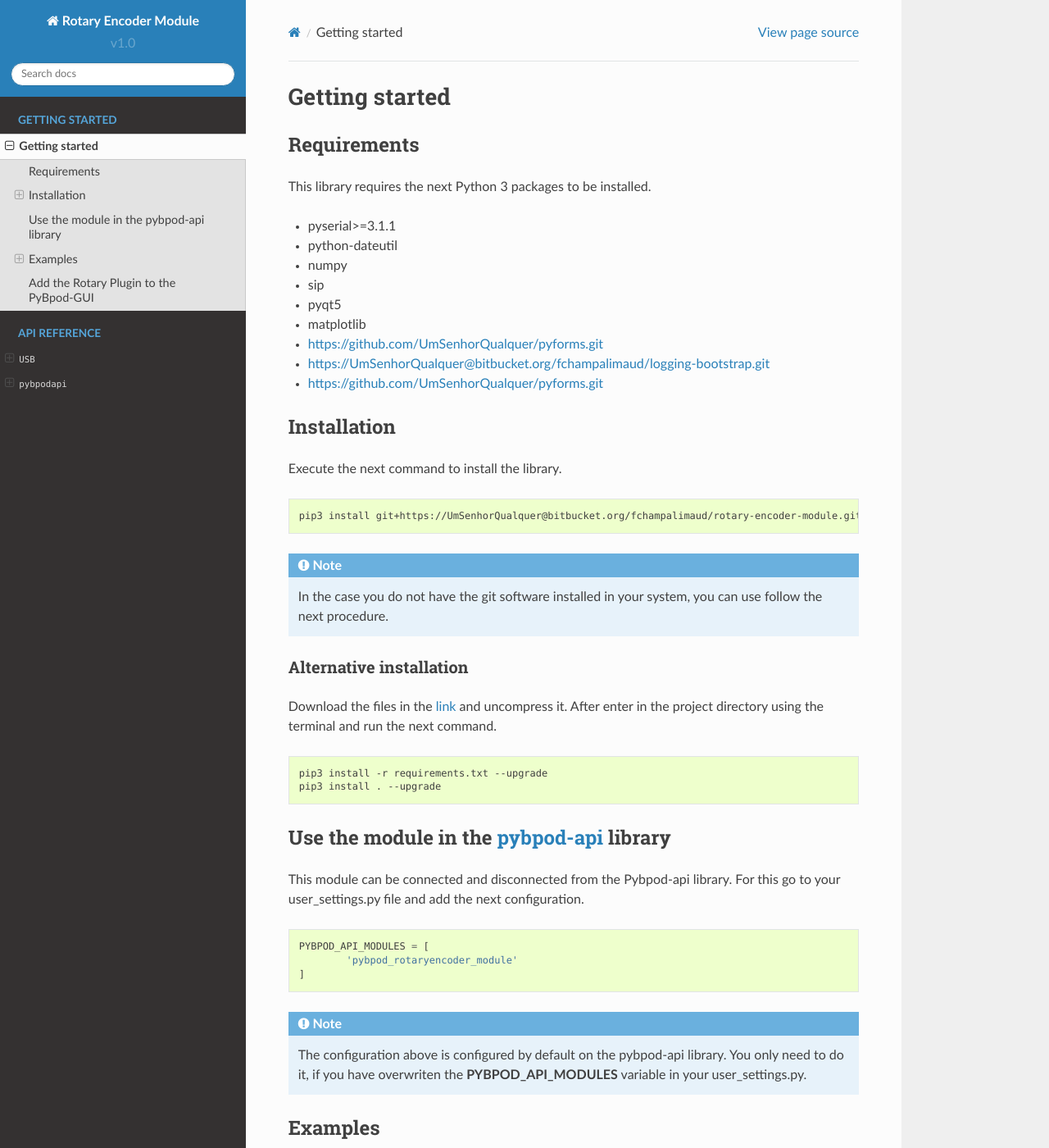
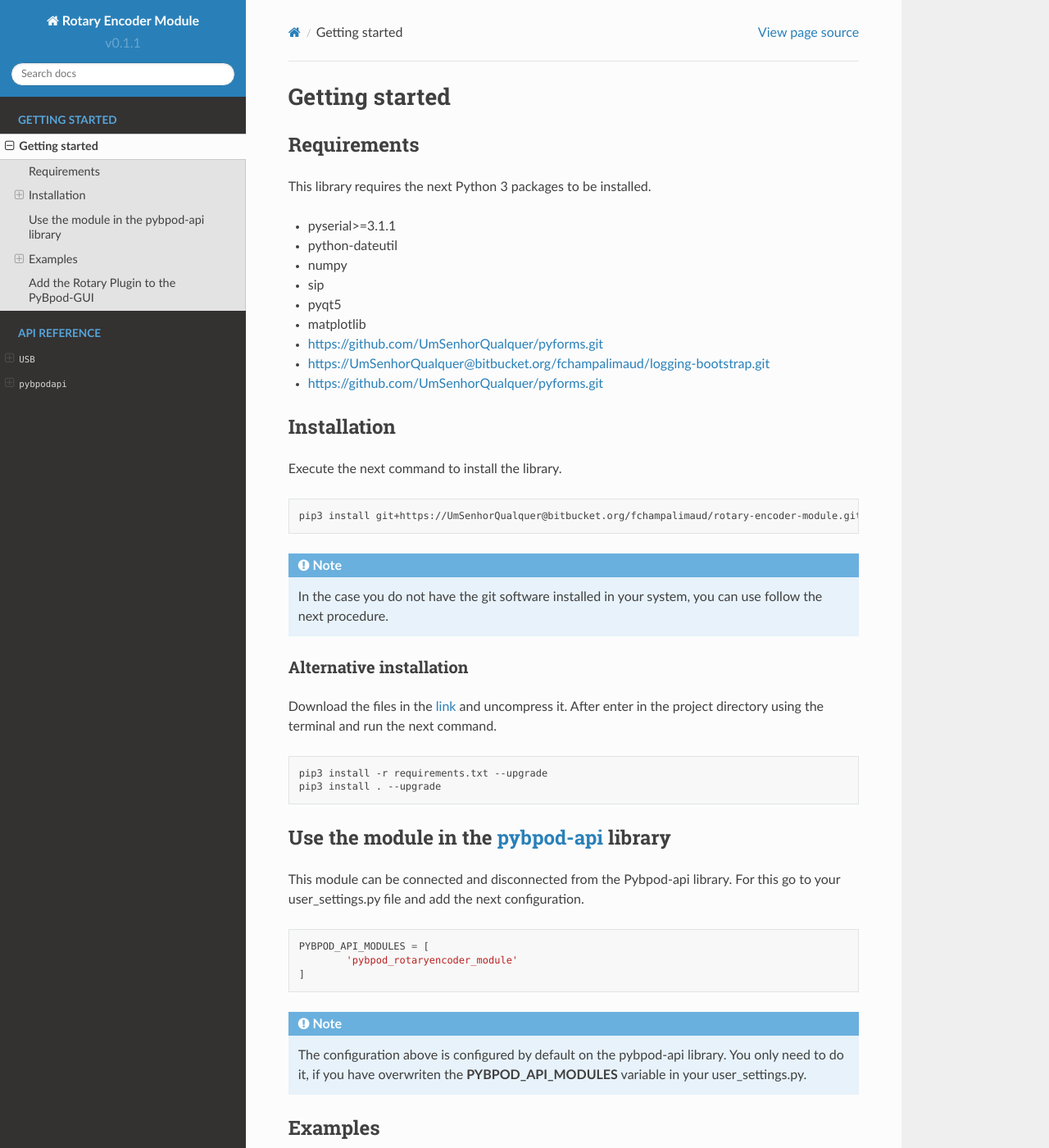
Before and after one commit to histun/pybpod-gui-plugin-rotaryencoder, a Sphinx documentation site: the page built from docs/source/getting-started.rst, in a window 1280 px wide and 1400 px high. Shown: the whole window at 82% size. Built offline with Sphinx 7.4.7 and the Read the Docs theme 2.0.0, drawn with Linux system fonts in a browser that asks for light colours.

Commit message:
Update version to v0.1.1

```diff
--- a/docs/source/conf.py
+++ b/docs/source/conf.py
@@ -89,9 +89,9 @@ author = 'Ricardo Ribeiro'
 # built documents.
 #
 # The short X.Y version.
-version = 'v1.0'
+version = 'v0.1.1'
 # The full version, including alpha/beta/rc tags.
-release = 'v1.0'
+release = 'v0.1.1'
 
 # The language for content autogenerated by Sphinx. Refer to documentation
 # for a list of supported languages.
@@ -106,7 +106,7 @@ language = None
 exclude_patterns = []
 
 # The name of the Pygments (syntax highlighting) style to use.
-pygments_style = 'sphinx'
+pygments_style = 'default'
 
 # If true, `todo` and `todoList` produce output, else they produce nothing.
 todo_include_todos = True
--- a/pybpod_rotaryencoder_module/__init__.py
+++ b/pybpod_rotaryencoder_module/__init__.py
@@ -1,4 +1,4 @@
-__version__ 	= "1.1"
+__version__ 	= "0.1.1"
 __author__ 		= ['Ricardo Ribeiro']
 __credits__ 	= ["Ricardo Ribeiro"]
 __license__ 	= "Copyright (C) 2007 Free Software Foundation, Inc. <http://fsf.org/>"
--- a/setup.py
+++ b/setup.py
@@ -6,7 +6,7 @@ from setuptools import setup, find_packages
 
 setup(
 	name='pybpod-gui-plugin-rotaryencoder',
-	version="0.1",
+	version="0.1.1",
 	description="""PyBpod rotary encoder module controller""",
 	author=['Ricardo Ribeiro', 'Luís Teixeira'],
 	author_email='ricardojvr@gmail.com, micboucinha@gmail.com',
```
